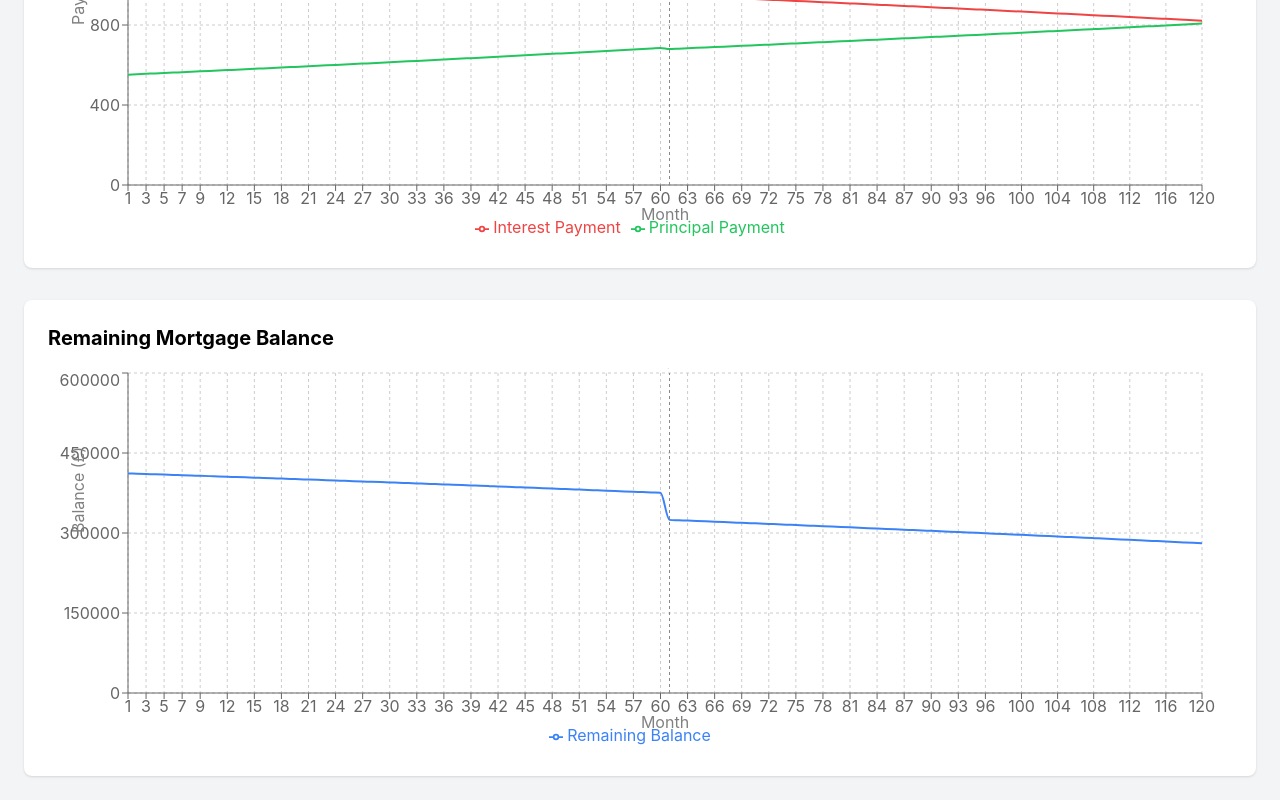
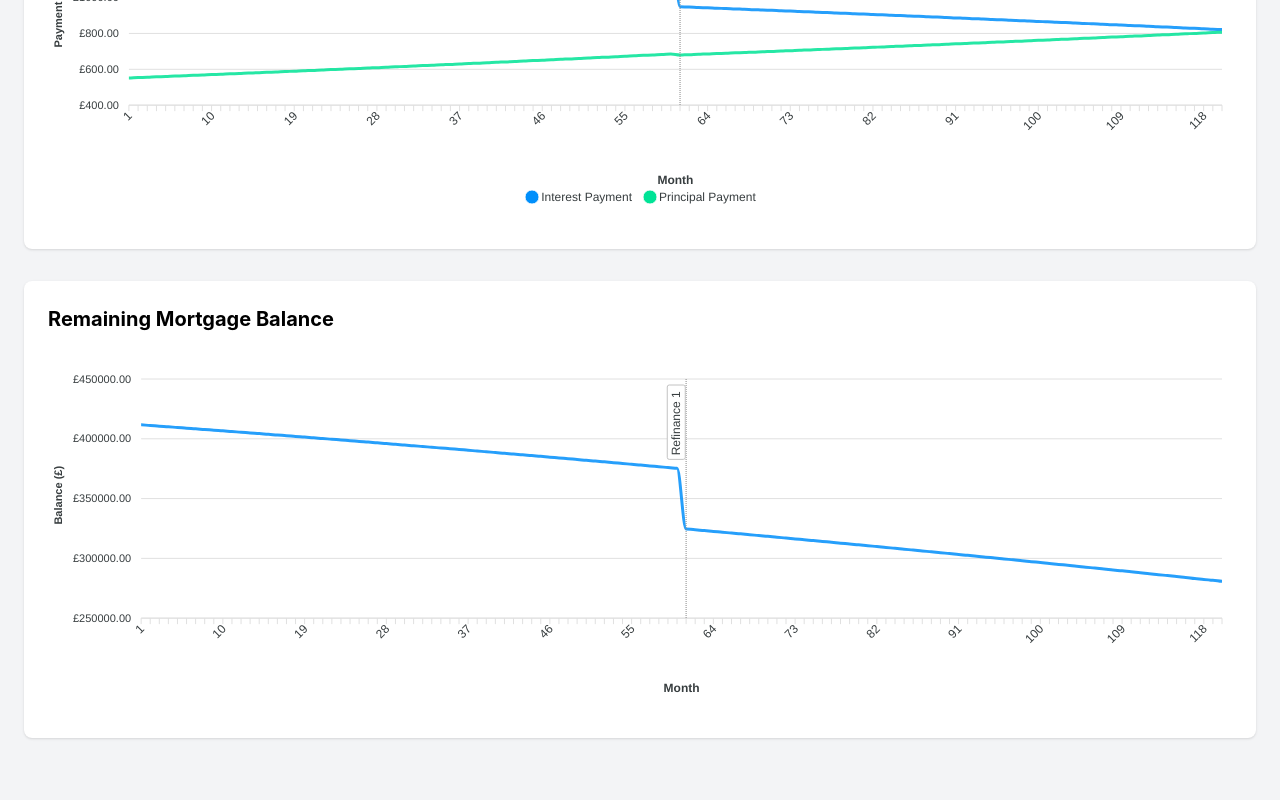
Before and after one commit to winstonbarlowg/talo_public, a React (Create React App) app: page / in a window 1280 px wide. Shown: the part 1715-2515 px from the top of the page. After the commit the page ends 2477 px from the top, so only its background shows below. Built offline with nearby package versions, Linux system fonts and the light colour scheme.

Commit message:
replace recharts with apexcharts

```diff
--- a/package.json
+++ b/package.json
@@ -3,8 +3,10 @@
   "version": "0.1.0",
   "private": true,
   "dependencies": {
+    "apexcharts": "^4.3.0",
     "cra-template": "1.2.0",
     "react": "^19.0.0",
+    "react-apexcharts": "^1.7.0",
     "react-dom": "^19.0.0",
     "react-scripts": "5.0.1",
     "recharts": "^2.15.0",
--- a/src/components/BalanceChart.js
+++ b/src/components/BalanceChart.js
@@ -1,37 +1,92 @@
 import React from 'react';
-import { LineChart, Line, XAxis, YAxis, CartesianGrid, Tooltip, Legend, ResponsiveContainer, ReferenceLine } from 'recharts';
+import Chart from 'react-apexcharts';
 
-const BalanceChart = ({ data, refinanceScenarios }) => (
-  <div className="bg-white p-6 rounded-lg shadow">
-    <h2 className="text-xl font-bold mb-4">Remaining Mortgage Balance</h2>
-    <div className="h-96">
-      <ResponsiveContainer>
-        <LineChart
-          data={data}
-          margin={{ top: 5, right: 30, left: 20, bottom: 5 }}
-        >
-          <CartesianGrid strokeDasharray="3 3" />
-          <XAxis dataKey="month" label={{ value: 'Month', position: 'insideBottom', offset: -5 }} />
-          <YAxis label={{ value: 'Balance (£)', angle: -90, position: 'insideLeft', offset: 10 }} />
-          <Tooltip formatter={(value) => `£${value.toFixed(2)}`} labelFormatter={(label) => `Month ${label}`} />
-          <Legend />
-          {refinanceScenarios.map((scenario, index) => {
-            const month = data.find((d) => d.scenarioIndex === index + 1)?.month;
-            return month ? (
-              <ReferenceLine
-                key={scenario.id}
-                x={month}
-                stroke="#888"
-                strokeDasharray="3 3"
-                label={{ value: `Refinance ${index + 1}`, position: 'top' }}
-              />
-            ) : null;
-          })}
-          <Line type="monotone" dataKey="balance" name="Remaining Balance" stroke="#3b82f6" strokeWidth={2} dot={false} />
-        </LineChart>
-      </ResponsiveContainer>
+const BalanceChart = ({ data, refinanceScenarios }) => {
+  const months = data.map((item) => item.month);
+  const balances = data.map((item) => item.balance);
+
+  const options = {
+    chart: {
+      type: 'line',
+      zoom: { enabled: false },
+      toolbar: { show: false }
+    },
+    xaxis: {
+      categories: months,
+      title: {
+        text: 'Month',
+        offsetY: -5
+      },
+      labels: {
+        rotate: -45, // Rotate labels to prevent overlap
+        hideOverlappingLabels: true // Hide overlapping labels automatically
+      },
+      tickAmount: Math.min(12, months.length) // Show only 12 or fewer ticks
+    },
+    yaxis: {
+      title: { text: 'Balance (£)' },
+      labels: {
+        formatter: (val) => `£${val.toFixed(2)}` // Format Y-axis to 2 decimal places
+      }
+    },
+    stroke: {
+      curve: 'smooth',
+      width: 3 // Adjust line thickness
+    },
+    tooltip: {
+      y: { formatter: (val) => `£${val.toFixed(2)}` }
+    },
+    annotations: {
+      xaxis: refinanceScenarios.map((scenario, index) => {
+        const month = data.find((d) => d.scenarioIndex === index + 1)?.month;
+        return month
+          ? {
+              x: month,
+              borderColor: '#888',
+              label: {
+                text: `Refinance ${index + 1}`,
+                style: { fontSize: '12px' }
+              }
+            }
+          : null;
+      }).filter(Boolean)
+    },
+    responsive: [
+      {
+        breakpoint: 768, // For screens smaller than 768px
+        options: {
+          chart: {
+            height: 300 // Adjust chart height
+          },
+          xaxis: {
+            labels: { rotate: -30 } // Reduce label rotation for smaller screens
+          }
+        }
+      },
+      {
+        breakpoint: 480, // For very small screens
+        options: {
+          chart: {
+            height: 250
+          },
+          xaxis: {
+            labels: { rotate: 0 } // No rotation for very small screens
+          }
+        }
+      }
+    ]
+  };
+
+  const series = [
+    { name: 'Remaining Balance', data: balances }
+  ];
+
+  return (
+    <div className="bg-white p-6 rounded-lg shadow">
+      <h2 className="text-xl font-bold mb-4">Remaining Mortgage Balance</h2>
+      <Chart options={options} series={series} type="line" height={350} />
     </div>
-  </div>
-);
+  );
+};
 
 export default BalanceChart;
--- a/src/components/PaymentChart.js
+++ b/src/components/PaymentChart.js
@@ -1,38 +1,92 @@
 import React from 'react';
-import { LineChart, Line, XAxis, YAxis, CartesianGrid, Tooltip, Legend, ResponsiveContainer, ReferenceLine } from 'recharts';
+import Chart from 'react-apexcharts';
 
-const PaymentChart = ({ data, refinanceScenarios }) => (
-  <div className="bg-white p-6 rounded-lg shadow">
-    <h2 className="text-xl font-bold mb-4">Monthly Payment Components</h2>
-    <div className="h-96">
-      <ResponsiveContainer>
-        <LineChart
-          data={data}
-          margin={{ top: 5, right: 30, left: 20, bottom: 5 }}
-        >
-          <CartesianGrid strokeDasharray="3 3" />
-          <XAxis dataKey="month" label={{ value: 'Month', position: 'insideBottom', offset: -5 }} />
-          <YAxis label={{ value: 'Payment Amount (£)', angle: -90, position: 'insideLeft', offset: 10 }} />
-          <Tooltip formatter={(value, name) => [`£${value.toFixed(2)}`, name]} labelFormatter={(label) => `Month ${label}`} />
-          <Legend />
-          {refinanceScenarios.map((scenario, index) => {
-            const month = data.find((d) => d.scenarioIndex === index + 1)?.month;
-            return month ? (
-              <ReferenceLine
-                key={scenario.id}
-                x={month}
-                stroke="#888"
-                strokeDasharray="3 3"
-                label={{ value: `Refinance ${index + 1}`, position: 'top' }}
-              />
-            ) : null;
-          })}
-          <Line type="monotone" dataKey="interest" name="Interest Payment" stroke="#ef4444" strokeWidth={2} dot={false} />
-          <Line type="monotone" dataKey="principal" name="Principal Payment" stroke="#22c55e" strokeWidth={2} dot={false} />
-        </LineChart>
-      </ResponsiveContainer>
+const PaymentChart = ({ data, refinanceScenarios }) => {
+  const months = data.map((item) => item.month);
+  const interestPayments = data.map((item) => item.interest);
+  const principalPayments = data.map((item) => item.principal);
+
+  const options = {
+    chart: {
+      type: 'line',
+      zoom: { enabled: false },
+      toolbar: { show: false }
+    },
+    xaxis: {
+      categories: months,
+      title: { text: 'Month' },
+      labels: {
+        rotate: -45, // Rotate labels to prevent overlap
+        hideOverlappingLabels: true // Hide overlapping labels automatically
+      },
+      tickAmount: Math.min(12, months.length) // Show only 12 or fewer ticks
+    },
+    yaxis: {
+      title: { text: 'Payment Amount (£)' },
+      labels: {
+        formatter: (val) => `£${val.toFixed(2)}` // Format Y-axis to 2 decimal places
+      }
+    },
+    stroke: {
+      curve: 'smooth',
+      width: 3,
+    },
+
+    tooltip: {
+      y: { formatter: (val) => `£${val.toFixed(2)}` }
+    },
+    annotations: {
+      xaxis: refinanceScenarios.map((scenario, index) => {
+        const month = data.find((d) => d.scenarioIndex === index + 1)?.month;
+        return month
+          ? {
+              x: month,
+              borderColor: '#888',
+              label: {
+                text: `Refinance ${index + 1}`,
+                style: { fontSize: '12px' }
+              }
+            }
+          : null;
+      }).filter(Boolean)
+    },
+    responsive: [
+      {
+        breakpoint: 768, // For screens smaller than 768px
+        options: {
+          chart: {
+            height: 300 // Adjust chart height
+          },
+          xaxis: {
+            labels: { rotate: -30 } // Reduce label rotation for smaller screens
+          }
+        }
+      },
+      {
+        breakpoint: 480, // For very small screens
+        options: {
+          chart: {
+            height: 250
+          },
+          xaxis: {
+            labels: { rotate: 0 } // No rotation for very small screens
+          }
+        }
+      }
+    ]
+  };
+
+  const series = [
+    { name: 'Interest Payment', data: interestPayments },
+    { name: 'Principal Payment', data: principalPayments }
+  ];
+
+  return (
+    <div className="bg-white p-6 rounded-lg shadow">
+      <h2 className="text-xl font-bold mb-4">Monthly Payment Components</h2>
+      <Chart options={options} series={series} type="line" height={350} />
     </div>
-  </div>
-);
+  );
+};
 
 export default PaymentChart;
```
Also changed, not shown: 1 other file (tests, documents, lock files or other folders).
